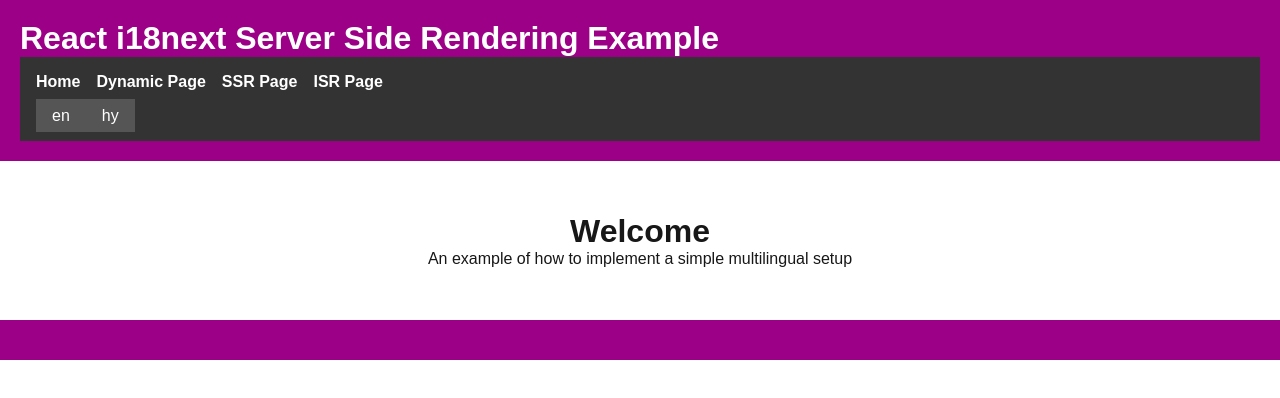
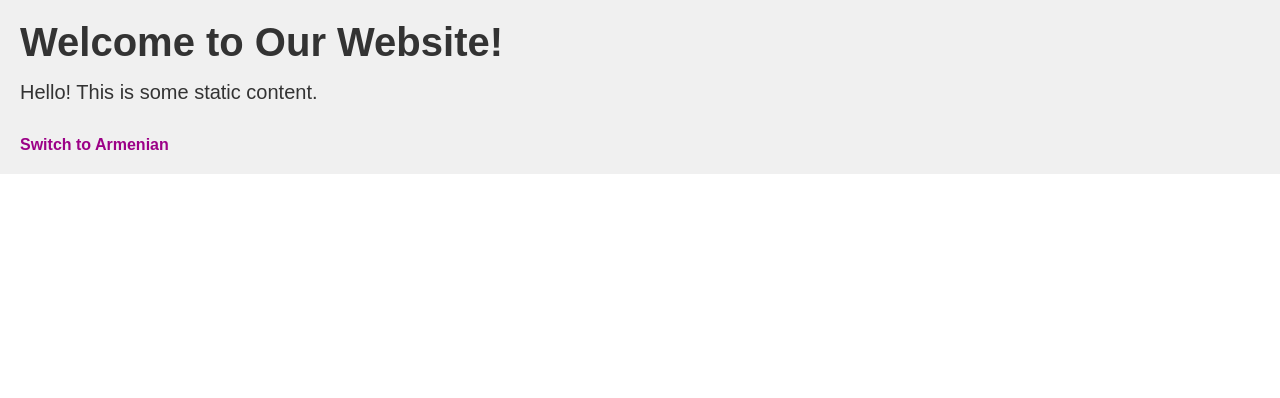
Before and after one commit to Kartashyan/next-concepts-v14, a Next.js app: page /en in a window 1280 px wide. Shown: the top 398 px of the page. Built offline with nearby package versions, Linux system fonts and the light colour scheme.

Commit message:
feat: create a simple home page that displays static content

```diff
--- a/public/locales/en/common.json
+++ b/public/locales/en/common.json
@@ -1,13 +1,8 @@
 {
-  "welcome": "Welcome",
-  "home": "Home",
-  "dynamicPage": "Dynamic Page",
-  "ssrPage": "SSR Page",
-  "language": "Language",
-  "english": "English",
-  "armenian": "Armenian",
-  "switchLanguage": "Switch Language",
-  "themeToggle": "Toggle Theme",
-  "title": "React i18next Server Side Rendering Example",
-  "description": "An example of how to implement a simple multilingual setup"
+  "homePage": {
+    "title": "Welcome to Our Website!",
+    "description": "This is the English version of our homepage.",
+    "welcomeMessage": "Hello! This is some static content.",
+    "switchLang": "Switch to Armenian"
+  }
 }
--- a/public/locales/hy/common.json
+++ b/public/locales/hy/common.json
@@ -1,13 +1,8 @@
 {
-  "welcome": "Բարի գալուստ",
-  "home": "Գլխավոր",
-  "dynamicPage": "Դինամիկ էջ",
-  "ssrPage": "SSR էջ",
-  "language": "Լեզու",
-  "english": "Անգլերեն",
-  "armenian": "Հայերեն",
-  "switchLanguage": "Փոխել լեզուն",
-  "themeToggle": "Փոխել թեման",
-  "title": "React i18next Server Side Rendering Օրինակ",
-  "description": "Օրինակ, թե ինչպես իրականացնել պարզ բազմալեզու կարգավորում"
+  "homePage": {
+    "title": "Բարի գալուստ մեր կայք!",
+    "description": "Սա մեր գլխավոր էջի հայերեն տարբերակն է:",
+    "welcomeMessage": "Ողջույն! Սա ստատիկ բովանդակություն է:",
+    "switchLang": "Փոխել անգլերեն"
+  }
 }
--- a/src/app/[lang]/page.module.scss
+++ b/src/app/[lang]/page.module.scss
@@ -1,4 +1,6 @@
 $primary-color: #9c0087;
+$secondary-color: #f0f0f0;
+$text-color: #333;
 
 .header {
   background-color: $primary-color;
@@ -9,13 +11,41 @@ $primary-color: #9c0087;
     font-size: 2rem;
   }
 }
+
 .main {
   padding: 20px;
+  background-color: $secondary-color;
+  color: $text-color;
+
   .container {
     padding: 2rem;
     text-align: center;
   }
+
+  .title {
+    font-size: 2.5rem;
+    margin-bottom: 1rem;
+  }
+
+  .welcomeMessage {
+    font-size: 1.25rem;
+    margin-bottom: 2rem;
+  }
+
+  .languageSwitcher {
+    margin-top: 2rem;
+
+    a {
+      color: $primary-color;
+      text-decoration: none;
+      font-weight: bold;
+      &:hover {
+        text-decoration: underline;
+      }
+    }
+  }
 }
+
 .footer {
   background-color: $primary-color;
   padding: 20px;
--- a/src/app/[lang]/page.tsx
+++ b/src/app/[lang]/page.tsx
@@ -1,28 +1,42 @@
-import Navbar from "@/components/navbar";
 import { getDictionary } from "../../../get-dictionary";
 import { Locale } from "../../../i18n-config";
+import type { Metadata } from "next";
+import Link from "next/link";
 import styles from "./page.module.scss";
 
-export default async function Home({
-  params: { lang },
-}: {
+interface HomePageProps {
   params: { lang: Locale };
-}) {
+}
+
+export async function generateMetadata({ params }: HomePageProps): Promise<Metadata> {
+  const dictionary = await getDictionary(params.lang);
+
+  return {
+    title: dictionary.homePage.title,
+    description: dictionary.homePage.description,
+  };
+}
+
+export default async function HomePage({ params }: HomePageProps) {
+  const { lang } = params;
   const dictionary = await getDictionary(lang);
+
   return (
-    <div className={styles.page}>
-      <header className={styles.header}>
-        <h1 className={styles.title}>{dictionary.title}</h1>
-        <Navbar />
-      </header>
-      <main className={styles.main}>
-        <div className={styles.container}>
-          <h1>{dictionary.welcome}</h1>
-          <p>{dictionary.description}</p>
-        </div>
-      </main>
-      <footer className={styles.footer}>
-      </footer>
-    </div>
+    <main className={styles.main}>
+      <h1 className={styles.title}>{dictionary.homePage.title}</h1>
+      <p className={styles.welcomeMessage}>{dictionary.homePage.welcomeMessage}</p>
+
+      <nav className={styles.languageSwitcher}>
+        {lang === "en" ? (
+          <Link href={`/${"hy"}`} locale={false}>
+            {dictionary.homePage.switchLang}
+          </Link>
+        ) : (
+          <Link href={`/${"en"}`} locale={false}>
+            {dictionary.homePage.switchLang}
+          </Link>
+        )}
+      </nav>
+    </main>
   );
 }
```
